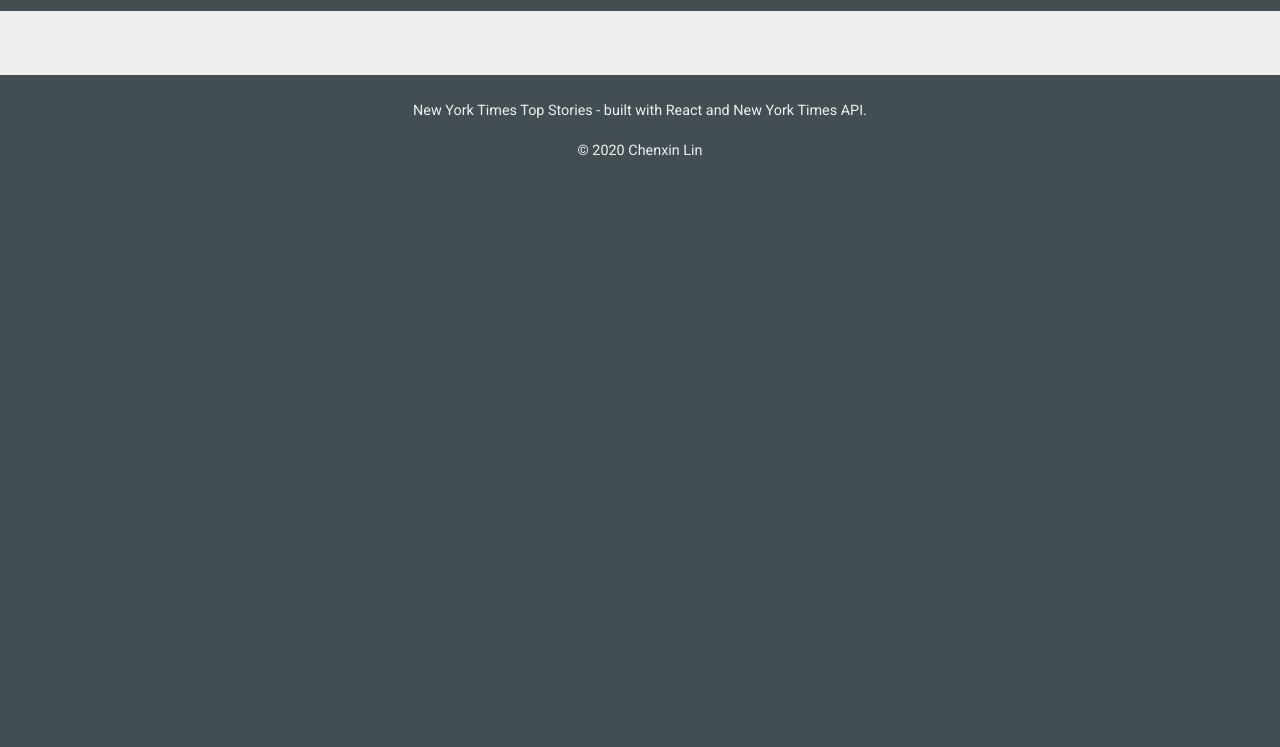
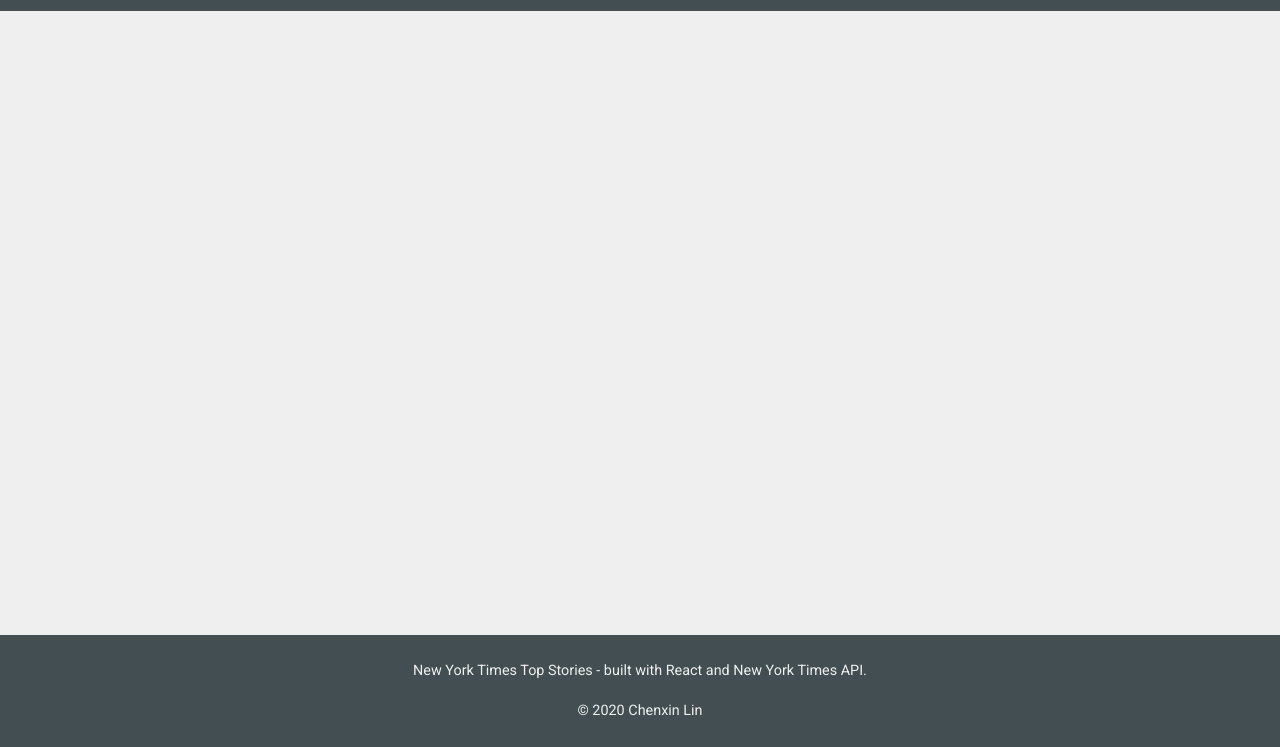
Before and after one commit to lincx-code/sample_nyt_topstories, a plain HTML site: page dist/index.html in a window 1280 px wide. Shown: the part 53-800 px from the top of the page. Drawn offline with Linux system fonts and the light colour scheme; no server answers.

Commit message:
Update app.css

```diff
--- a/stylesheets/app.css
+++ b/stylesheets/app.css
@@ -85,6 +85,7 @@ header {
 }
 main {
     width: 100%;
+	flex: 1 0 auto;
     clear: both;
 }
 .main-container {
@@ -102,7 +103,7 @@ footer {
     text-align: center;
     line-height: 1.5rem;
     clear: both;
-    flex: 1;
+    flex-shrink: 0;
 }
 footer .project-info{
     padding: 8px 20px;
```
